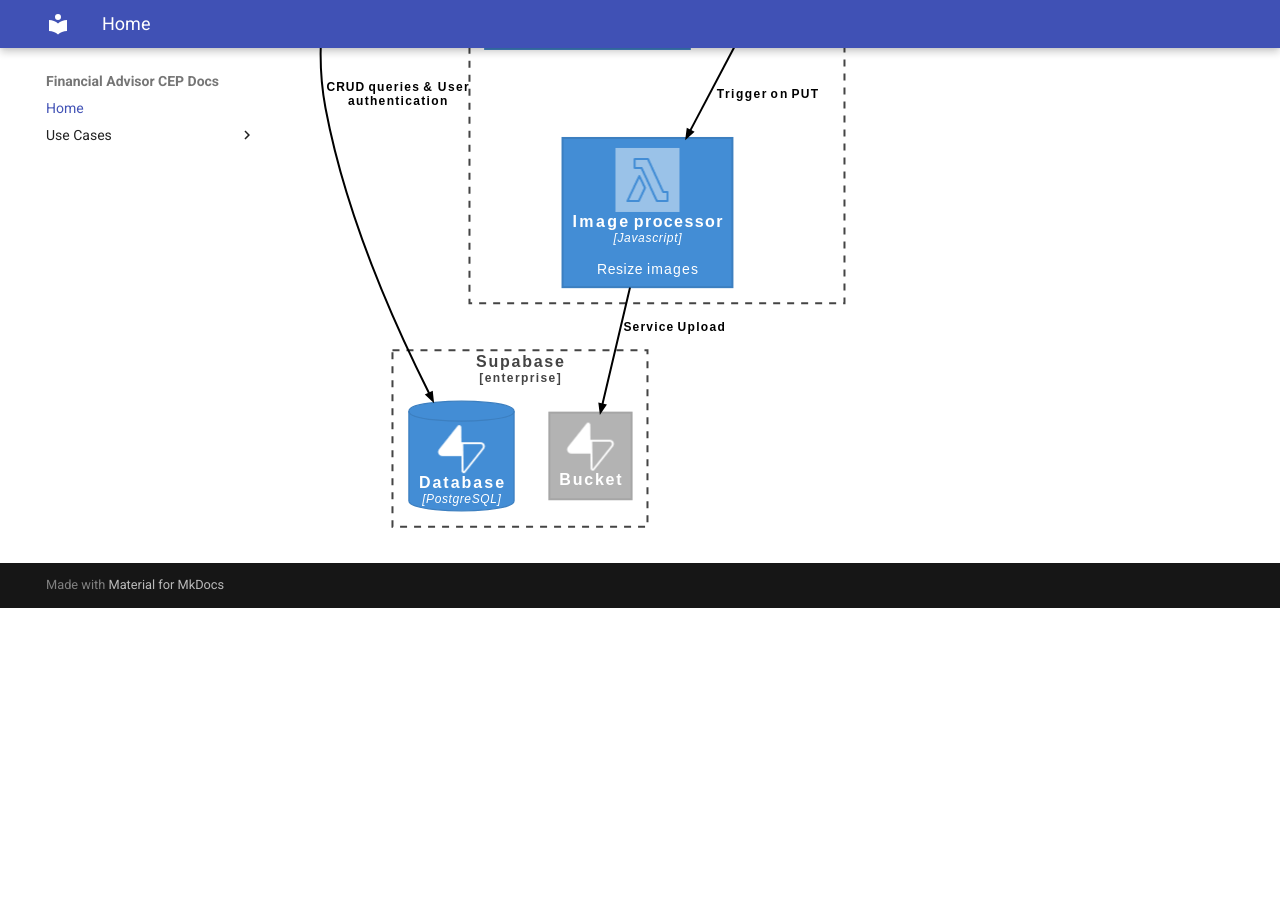
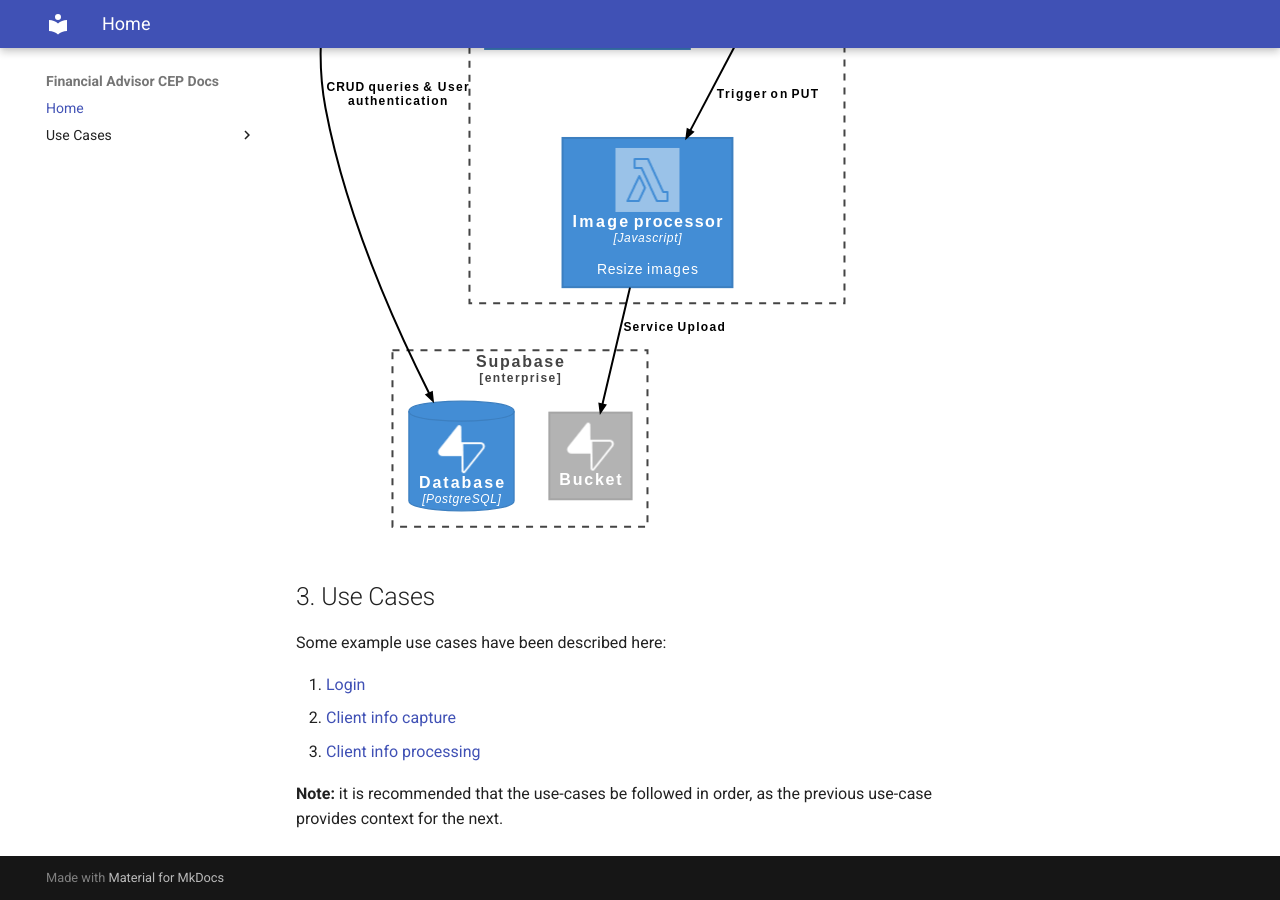
Before and after one commit to Arthur006/financial-advisor-cep, an MkDocs documentation site: the page built from docs/index.md, in a window 1280 px wide and 900 px high, scrolled down 2856 px. Built offline with MkDocs 1.6.1 and Material for MkDocs 9.7.7, drawn with Linux system fonts in a browser that asks for light colours; before the commit the page ends 3464 px from its top, so only the background shows below that; some of the changed text lies outside the part shown.

Commit message:
Fix typo and link use-cases from home page.

```diff
--- a/docs/index.md
+++ b/docs/index.md
@@ -33,3 +33,13 @@
 Container diagram provides more details on the internal operation of all systems involved in the web app.
 
 ![](images/container.svg)
+
+
+## 3. Use Cases
+Some example use cases have been described here:
+
+1. [Login](./use-cases/login.md)
+1. [Client info capture](./use-cases/client-info-capture.md)
+1. [Client info processing](./use-cases/client-info-processing.md)
+
+**Note:** it is recommended that the use-cases be followed in order, as the previous use-case provides context for the next.
```
Also changed, not shown: other parts of docs/index.md (+1 -1 lines).
